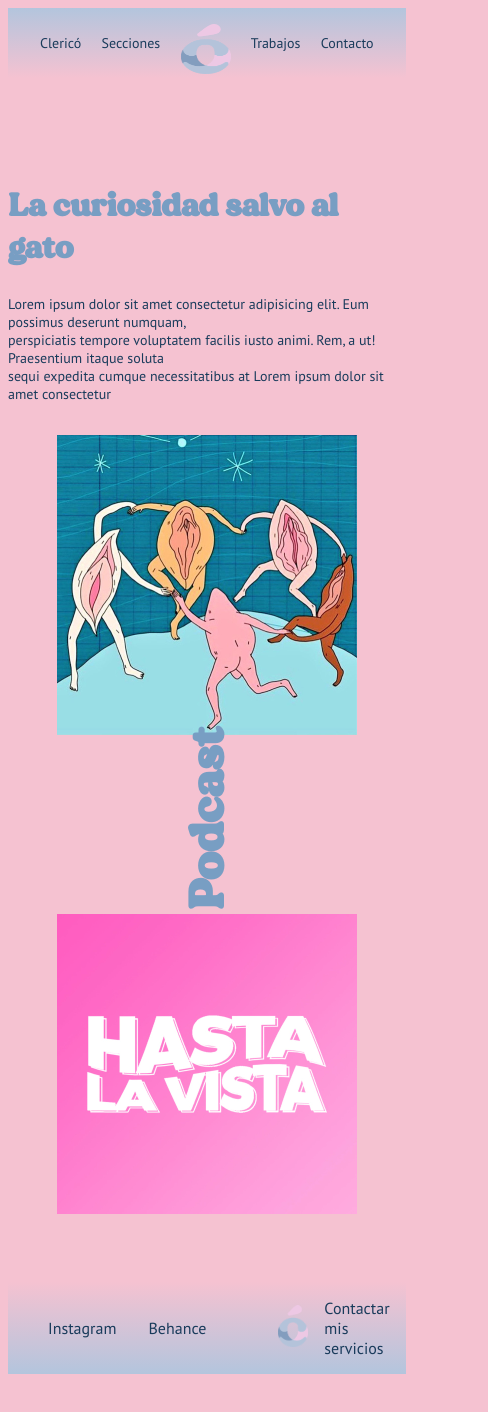
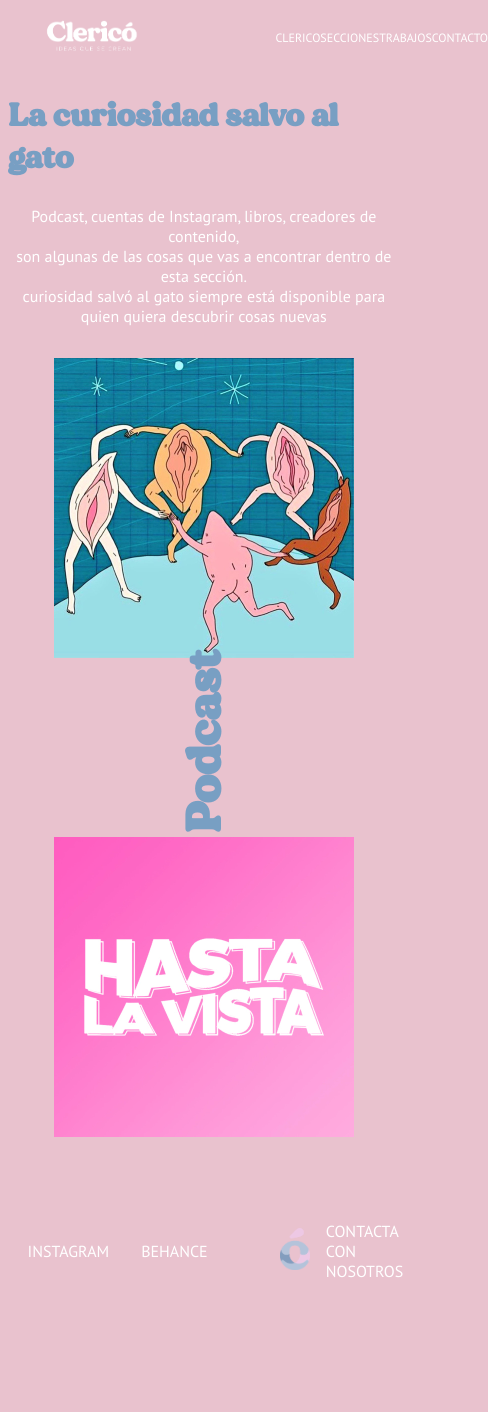
Before and after one commit to Almendra-Sanz/coderClerico, a website: page assets/views/seccion-uno.html in a window 390 px wide. Shown: the whole page, 488 px wide, since content can reach past the window. After the commit the page ends 1337 px from the top, so only its background shows below. Drawn offline with Linux system fonts and the light colour scheme.

Commit message:
Migrado total a sass y modificaciones segunda entrega proyecto

```diff
--- a/assets/misc/_mixi.scss
+++ b/assets/misc/_mixi.scss
@@ -25,94 +25,13 @@
         font-size: 14px;
     }
 
-    .galeria {
-        display: grid;
-        grid-template-columns: repeat(2, 1fr);
-        grid-template-rows: repeat(2, 1fr);
-        grid-column-gap: 20px;
-        grid-row-gap: 20px;
-    }
 }
 
 @media screen and (max-width: 768px) {
-    header {
-        padding: 0 0;
-    }
+
 
     p {
         font-size: 12, 5px;
     }
 
-    nav ul .menu {
-        justify-content: space-between;
-    }
-
-
-    .present {
-        display: flex;
-        flex-direction: column;
-        align-items: center;
-    }
-
-    footer {
-        padding: 2em 0;
-    }
-
-    .fot {
-        display: flex;
-        flex-direction: row;
-    }
-
-    .fot-contact__list {
-        margin-right: 0%;
-    }
-
-    header .logo {
-        flex-basis: 30%;
-        max-width: 50px;
-        max-height: 50px;
-    }
-
-    .general-se {
-        display: flex;
-        flex-direction: column;
-    }
-
-    .pic {
-        grid-area: pic;
-        display: flex;
-        flex-direction: column;
-        align-items: center;
-    }
-
-    .pic .di {
-        margin-top: 1em;
-    }
-
 }
-
-@media screen and (max-width: 512px) {
-    #contacto {
-        display: grid;
-        grid-template-columns: 1fr;
-    }
-
-    .te {
-        display: flex;
-        flex-direction: column;
-        justify-content: center;
-        align-items: center;
-    }
-
-    con {
-        margin-right: 0;
-        color: $linkcol;
-    }
-
-    .me {
-        margin-left: 0;
-        font-family: $font-one;
-        color: $linkcol;
-    }
-
-}
--- a/assets/misc/_normalize.scss
+++ b/assets/misc/_normalize.scss
@@ -24,18 +24,19 @@ body {
 
 a {
     text-decoration: none;
-    color: $linkcol;
+    color: white;
     font-family:$font-two;
     transition: all .3s ease-in-out;
 }
 
 p {
+    color: white;
+    font-size: 1em;
     font-family:$font-two;
-    color: $linkcol;
 }
 
 a:hover {
-    color: $titlec;
+    color:$principaltwo;
 }
 
 
@@ -46,12 +47,25 @@ ul {
 
 h2 {
     font-family: $font-one;
-    color: $titlec;
+    color: $secondary;
     font-size: 2em;
 }
 
 h3 {
     font-family: $font-one;
-    color: $titlec;
     font-size: 3em;
+    color: $secondary;
 }
+
+@media screen and (max-width: 992px) {
+    p {
+        font-size: 14px;
+    }
+}
+
+@media screen and (max-width: 768px) {
+    p {
+        font-size: 12, 5px;
+    }
+
+}
--- a/assets/misc/_variables.scss
+++ b/assets/misc/_variables.scss
@@ -1,7 +1,7 @@
 /* VARIABLES */
-$principal: #F5C2D1;
-$secondary: #B3C5DD;
-$linkcol: #193B5B;
-$titlec: #789EC3;
+$principal: #e9c2ce;
+$principaltwo:#bd768b;
+$secondary: #789FC3;
+$linkcol: white;
 $font-one: 'dillan';
 $font-two: 'PT Sans', sans-serif;
--- a/assets/partials/_footer.scss
+++ b/assets/partials/_footer.scss
@@ -1,9 +1,8 @@
-#navego {
-    background-image: linear-gradient(to top,#B3C5DD,#f5c2d1);
-}
+
 
 footer {
     margin-top: 2em;
+    font-size: 0,5em;
 
     & {
         animation-duration: 5s;
@@ -25,6 +24,7 @@ footer {
     display: flex;
     flex-direction: row;
     justify-content: space-between;
+    padding-left:5% ;
 }
 
 .red-list__item {
@@ -35,12 +35,27 @@ footer {
 .fot-contact__list {
     display: flex;
     flex-direction: row;
-    align-items: center;
+    align-items:center;
     justify-content: center;
+    padding-right:5% ;
     /* no entiendo porque no funciona, por eso lo solucione con un margin pero no es lo mismo  */
-    margin-right: 35%;
 }
 
 .contact-list__item {
     margin-right: 1em;
 }
+
+@media screen and (max-width: 768px) {
+    footer {
+        padding: 2em 0;
+    }
+
+    .fot {
+        display: flex;
+        flex-direction: row;
+    }
+
+    .fot-contact__list {
+        margin-right: 0%;
+    }
+}
--- a/assets/partials/_header.scss
+++ b/assets/partials/_header.scss
@@ -1,24 +1,33 @@
 #navegar {
-    background-image: linear-gradient(to bottom,#B3C5DD,#f5c2d1);
-    margin-bottom: 5rem;
-
+    margin-bottom: 0;
+    display: flex;
+    flex-direction: row;
 }
 
 header {
 
     .logo {
         flex-basis: 30%;
-        width: 100px;
+        width: 300px;
         height: auto;
-        margin-top: 1rem;
+        padding-left:5% ;
+
+    & {
+        animation-duration: 5s;
+        animation-name: hello;
+        animation-iteration-count: initial;
+        }
+
     }
 
     .bar {
         display: flex;
         flex-direction: row;
         align-items: center;
-        margin-bottom: 2rem;
-        padding: 0 2rem;
+        margin-bottom: 7rem;
+        justify-content: center;
+        margin: 0;
+        padding-left: 30%;
 
     }
 
@@ -26,12 +35,12 @@ header {
         flex-basis: 40%;
         justify-content: space-between;
 
-     .menu__item .menu__link {
+       .menu__item .menu__link {
             transition: all .3s ease-in-out;
-     }
+         }
 
      .menu__item .menu__link:hover {
-            color: $titlec;
+            color:$principaltwo;
         }
      .menu__item:hover .sub-menu {
             display: block;
@@ -41,9 +50,31 @@ header {
      .menu__item .sub-menu {
         display: none;
         position: absolute;
-        color: $linkcol;
+        color:$principaltwo;
         transition: all .3s ease-in-out;
-    }
+     }
 
     }
 }
+
+
+@media screen and (max-width: 768px) {
+    header {
+        padding: 0 0;
+    }
+    nav ul .menu {
+        justify-content: space-between;
+    }
+    header .logo {
+        flex-basis: 30%;
+        max-width: 150px;
+        max-height: auto;
+    }
+}
+
+@media screen and (max-width: 992px) {
+    header {
+
+    font-size: 12px;
+    }
+}
--- a/assets/sass/index.scss
+++ b/assets/sass/index.scss
@@ -10,6 +10,7 @@
   @import '../misc/animation';
 
 
+
 //  PARTIALS
 @import '../partials/header';
 @import '../partials/footer';
--- a/assets/views/_contacto.scss
+++ b/assets/views/_contacto.scss
@@ -25,3 +25,29 @@
 .form {
     font-family:$font-two;
 }
+
+@media screen and (max-width: 512px) {
+    #contacto {
+        display: grid;
+        grid-template-columns: 1fr;
+    }
+
+    .te {
+        display: flex;
+        flex-direction: column;
+        justify-content: center;
+        align-items: center;
+    }
+
+    con {
+        margin-right: 0;
+        color: $linkcol;
+    }
+
+    .me {
+        margin-left: 0;
+        font-family: $font-one;
+        color: $linkcol;
+    }
+
+}
--- a/assets/views/_home.scss
+++ b/assets/views/_home.scss
@@ -3,11 +3,13 @@
     display: grid;
     grid-template-columns: repeat(2, 1fr);
     gap: 2em;
-    margin-left: 8%;
-    margin-right: 5%;
-
+    margin-left: 5%;
+    margin-top: 6%;
 }
 
+div .video {
+    margin: auto;
+}
 
 h1 {
     font-family: $font-one;
@@ -15,3 +17,13 @@ h1 {
     font-size: 3em;
     margin: auto;
 }
+
+
+@media screen and (max-width: 768px) {
+ .present {
+        display: flex;
+        flex-direction: column;
+        align-items: center;
+    }
+
+}
--- a/assets/views/_seccion-uno.scss
+++ b/assets/views/_seccion-uno.scss
@@ -36,5 +36,33 @@
     grid-area: gato;
     display: flex;
     justify-content: center;
+    font-size: 1em;
+    text-align: center;
 }
 }
+
+
+@media screen and (max-width: 768px) {
+.pic .di {
+    margin-top: 1em;
+}
+.pic {
+    grid-area: pic;
+    display: flex;
+    flex-direction: column;
+    align-items: center;
+}
+
+#pod {
+    grid-area: pod;
+    display: flex;
+    transform: rotate(270deg);
+    justify-content: center;
+    align-items: center;
+    animation-name: happy-pod;
+    animation-iteration-count: initial;
+    animation-timing-function: ease-in;
+    animation-duration: 2s;
+}
+
+}
--- a/assets/views/_secciones.scss
+++ b/assets/views/_secciones.scss
@@ -0,0 +1,7 @@
+@media screen and (max-width: 768px) {
+    .general-se {
+        display: flex;
+        flex-direction: column;
+    }
+
+}
--- a/assets/views/_trabajos.scss
+++ b/assets/views/_trabajos.scss
@@ -11,3 +11,13 @@
     padding: auto;
 
 }
+
+@media screen and (max-width: 992px) {
+    .galeria {
+        display: grid;
+        grid-template-columns: repeat(2, 1fr);
+        grid-template-rows: repeat(2, 1fr);
+        grid-column-gap: 20px;
+        grid-row-gap: 20px;
+    }
+}
--- a/assets/views/seccion-uno.html
+++ b/assets/views/seccion-uno.html
@@ -16,9 +16,12 @@
 <body>
     <header>
         <nav id="navegar">
+            <div class="menu__logo"><a href="../../index.html">
+                <nav class="pict"><picture><img src="../multimedia/clerico-logo_Mesa de trabajo 1.png" alt="logo" class="logo"></picture></nav>
+                </a></div>
             <ul class="menu bar container">
-                <li class="menu__item"><a href="../../index.html" class="menu__link">Clericó</a></li>
-                <li class="menu__item"><a href="./secciones.html" class="menu__link">Secciones</a>
+                <li class="menu__item"><a href="./../../index.html" class="menu__link">CLERICO</a></li>
+                <li class="menu__item"><a href="./secciones.html" class="menu__link">SECCIONES</a>
                     <ul class="sub-menu">
                         <li class="sub-menu__item"><a href="./seccion-uno.html" class="sub-menu__link">La curiosidad
                                 mato al gato</a></li>
@@ -28,10 +31,8 @@
                                 random</a></li>
                     </ul>
                 </li>
-                <li><a href="../../index.html"> <nav class="pict"><picture><img src="../multimedia/png.png" alt="logo" class="logo"></picture></nav>
-                </a></li>
-                <li class="menu__item"><a href="./trabajos.html" class="menu__link">Trabajos</a></li>
-                <li class="menu__item"><a href="./contacto.html" class="menu__link">Contacto</a></li>
+                <li class="menu__item"><a href="./trabajos.html" class="menu__link">TRABAJOS</a></li>
+                <li class="menu__item"><a href="./contacto.html" class="menu__link">CONTACTO</a></li>
             </ul>
         </nav>
     </header>
@@ -39,9 +40,10 @@
     <section class="gat">
         <div class="gatito">
             <h2>La curiosidad salvo al gato </h2>
-            <p>Lorem ipsum dolor sit amet consectetur adipisicing elit. Eum possimus deserunt numquam, <br>
-                perspiciatis tempore voluptatem facilis iusto animi. Rem, a ut! Praesentium itaque soluta <br>
-                sequi expedita cumque necessitatibus at Lorem ipsum dolor sit amet consectetur
+            <p>Podcast, cuentas de Instagram, libros, creadores de contenido,<br>
+             son algunas de las cosas que vas a encontrar dentro de esta sección. <br>
+             curiosidad salvó al gato siempre está disponible para quien quiera descubrir cosas
+              nuevas
             </p>
         </div>
         <div class="pic">
@@ -60,18 +62,17 @@
 
 
     <footer>
-          <div id="navego" class="fot">
+        <div id="navego" class="fot">
             <ul class="fot-list">
                 <li class="red-list__item"><a href="https://www.instagram.com/estudio.clerico/"
-                        class="red-list__link">Instagram</a></li>
-                <li class="red-list__item"><a href="https://www.behance.net/clerico" class="red-list__link">Behance</a>
+                        class="red-list__link">INSTAGRAM</a></li>
+                <li class="red-list__item"><a href="https://www.behance.net/clerico" class="red-list__link">BEHANCE</a>
                 </li>
             </ul>
             <ul class="fot-contact__list">
                 <li class="contact-list__item"><img src="../multimedia/png.png" alt="logo" width="30" height="auto"
                         class="contact-list__link"></li>
-                <li class="contact-list__item"><a href="./assets/views/contacto.html"
-                        class="contact-list__link c">Contactar mis servicios</a></li>
+                <li class="contact-list__item"><a href="contacto.html" class="contact-list__link c">CONTACTA CON NOSOTROS</a></li>
             </ul>
         </div>
     </footer>
```
Also changed, not shown: assets/views/contacto.html (+11 -11 lines), assets/views/secciones.html (+11 -12 lines), assets/views/trabajos.html (+11 -12 lines), index.html (+21 -19 lines), assets/css/index.css, assets/multimedia/clerico-logo_Mesa de trabajo 1.png (added).
